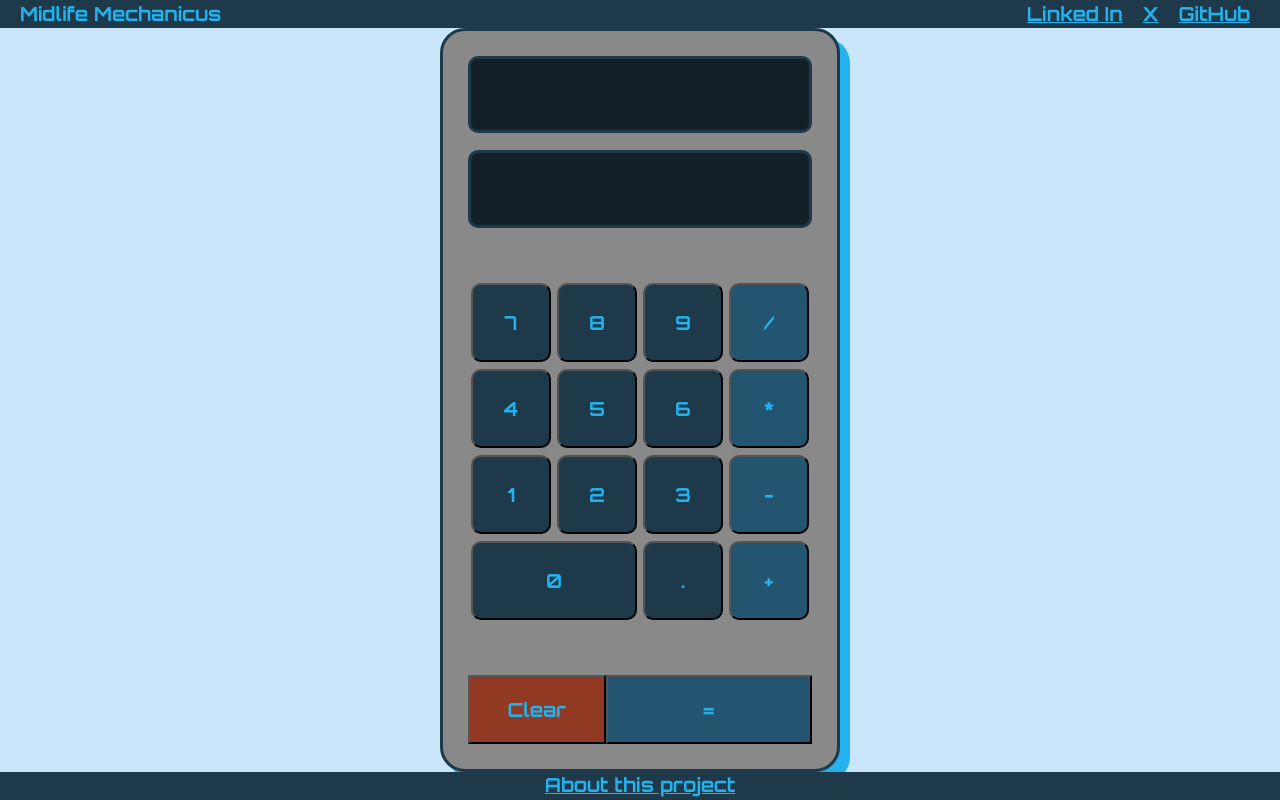
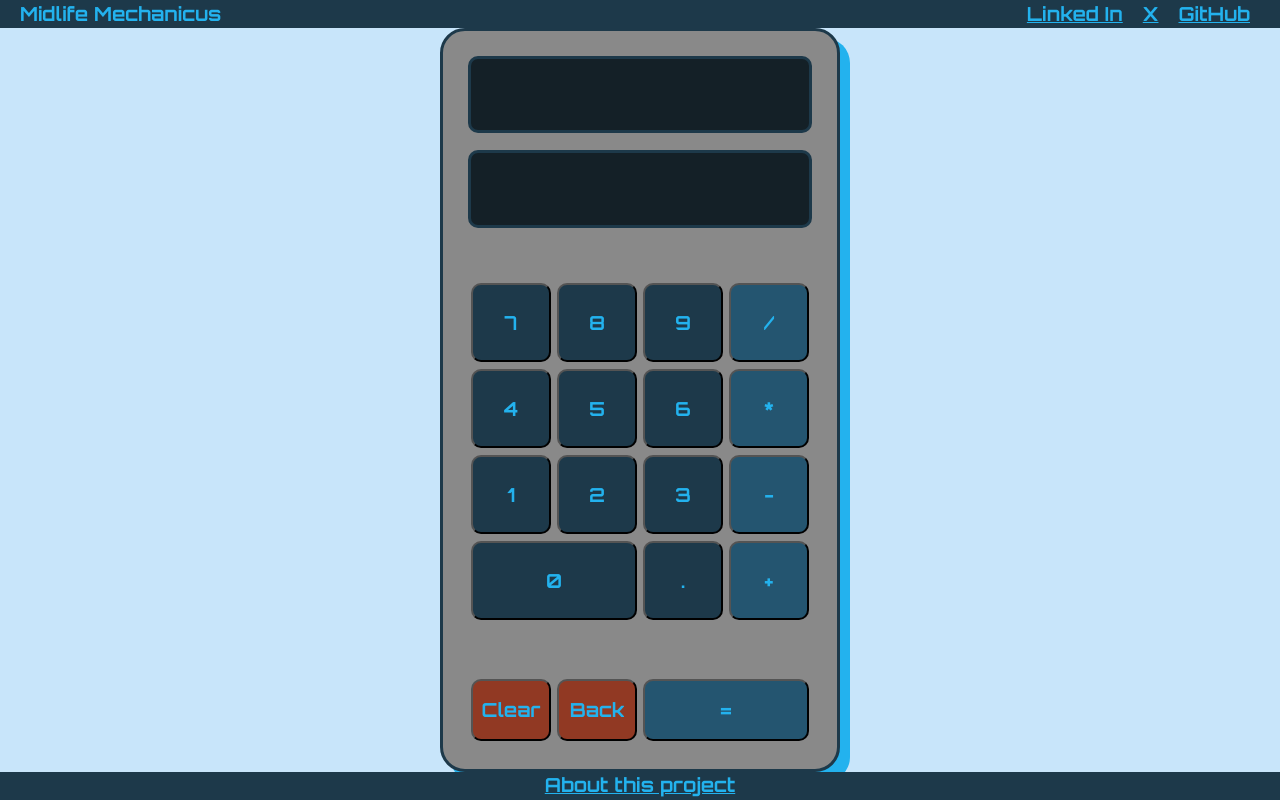
Before and after one commit to MidlifeMechanicus/calculator, a plain HTML site: page index.html in a window 1280 px wide. Drawn offline with Linux system fonts and the light colour scheme.

Commit message:
Add btnBack to html and css

```diff
--- a/index.html
+++ b/index.html
@@ -57,6 +57,7 @@
 
         <div id="specialKeyContainer">
             <button id="btnClear">Clear</button>
+            <button id="btnBack">Back</button>
             <button id="btnEql" class="operatorButton">=</button>
         </div>
     </div>
--- a/script.js
+++ b/script.js
@@ -5,8 +5,7 @@ let secondInput;
 let displayAnswer;
 let justAnswered = false;
 
-// Todo: rounding, double operater issue, decimal? keystrokes, backspace button, /0 error message in display rather than alert, header with links
-// CODE ISSUE WITH CARRY NUMBER FORWARD
+// Todo: keystrokes, backspace button, double entry operators? equals on second operator? screen size adjust?
 
 const inputDisplay = document.getElementById("inputDisplay");
 const calculationDisplay = document.getElementById("calculationDisplay");
--- a/style.css
+++ b/style.css
@@ -73,13 +73,6 @@ body {
                 text-align: right;
                 background:#142027;
             }
-
-            /* #inputDisplay { */
-                /* width: 100%; */
-                /* height: 45%; */
-                /* text-align: right; */
-                /* background: #142027; */
-            /* } */
         }
 
         #keyPad {
@@ -109,13 +102,18 @@ body {
             display: flex;
             height: 10%;
 
-            #btnClear {
-                width: 40%;
+            button {
+                margin: 1%;
+                border-radius: 10px;
+            }
+
+            #btnClear, #btnBack {
+                width: 23%;
                 background: #913923;
             }
 
             #btnEql {
-                width: 60%;
+                width: 48%;
                 background: #245570;
             }
         }
```
